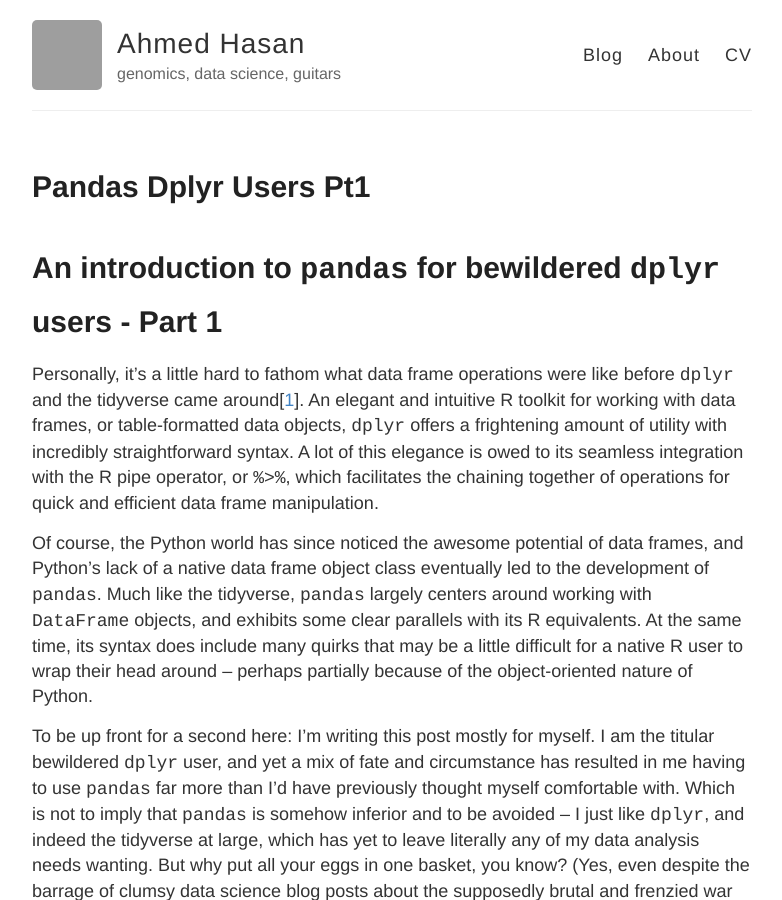
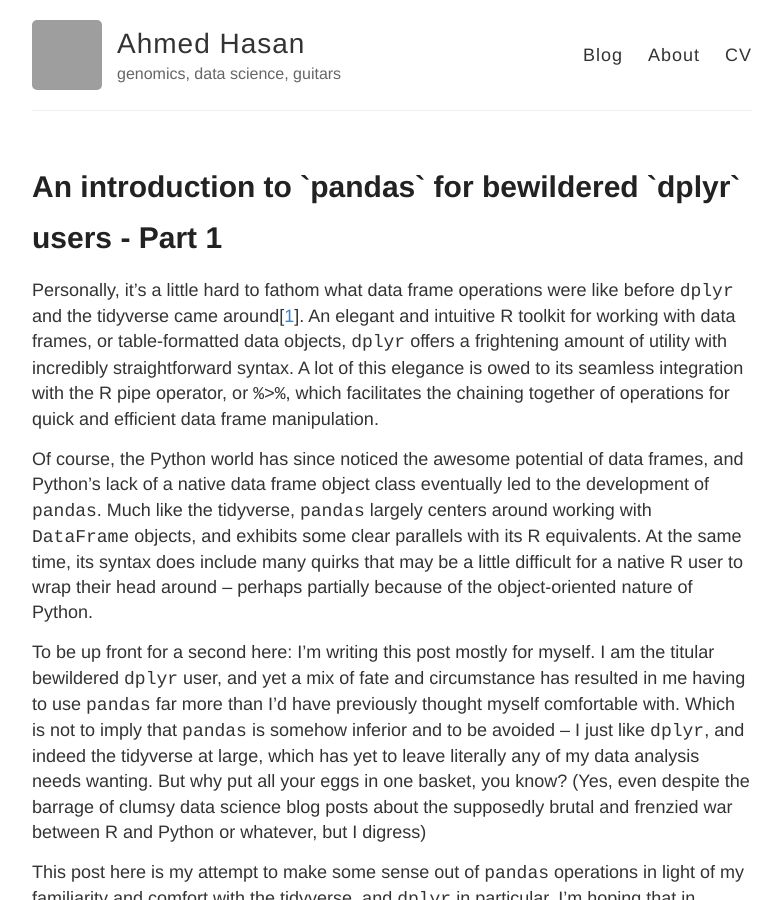
Before and after one commit to aays/site_old, a Jekyll site: the page built from _posts/2017-08-30-pandas-dplyr-users-pt1.md, in a window 1280 px wide and 900 px high. Shown: the whole window, without its empty margins (248-1030 px from the left). Built offline with Jekyll 4.4.1, drawn with Linux system fonts in a browser that asks for light colours; our own code applies the rules of GitHub Pages for plain Markdown files; some of the changed lines change nothing that is shown; grey boxes are pictures that could not be loaded.

Commit message:
Update 2017-08-30-pandas-dplyr-users-pt1.md

```diff
--- a/_posts/2017-08-30-pandas-dplyr-users-pt1.md
+++ b/_posts/2017-08-30-pandas-dplyr-users-pt1.md
@@ -1,4 +1,9 @@
-# An introduction to `pandas` for bewildered `dplyr` users - Part 1
+---
+layout: post
+title: An introduction to `pandas` for bewildered `dplyr` users - Part 1
+date: 2017-08-30
+tags: R
+---
 
 Personally, it's a little hard to fathom what data frame operations were like before `dplyr` and the tidyverse came around<sup>[[1](#footnote1)]</sup>. An elegant and intuitive R toolkit for working with data frames, or table-formatted data objects, `dplyr` offers a frightening amount of utility with incredibly straightforward syntax. A lot of this elegance is owed to its seamless integration with the R pipe operator, or `%>%`, which facilitates the chaining together of operations for quick and efficient data frame manipulation.
 
```
